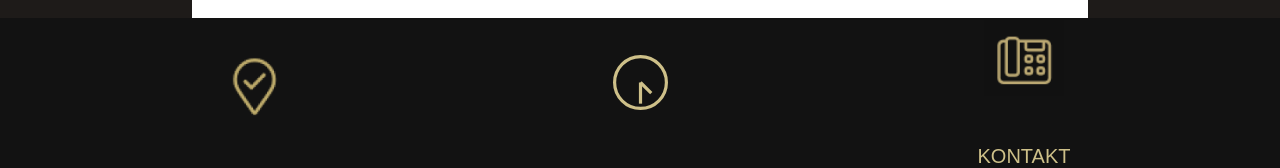
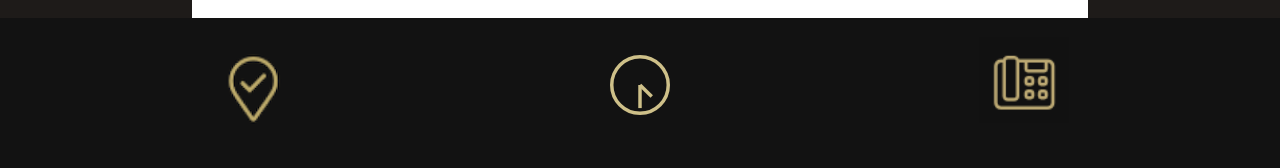
Before and after one commit to SuzanaRistic/RestaurangBokning, a React (Create React App) app: page /boka in a window 1280 px wide. Shown: the part 748-916 px from the top of the page. Built offline with nearby package versions, Linux system fonts and the light colour scheme; a web font is replaced by a local one.

Commit message:
footer fixed

```diff
--- a/src/styles/Footer.scss
+++ b/src/styles/Footer.scss
@@ -18,15 +18,14 @@ width: 30%;
 }
 
 .info-div {
-height: 120px;
-margin-top: -100px;
+    margin-top: -55px;
 }
 
 .info-pic {
-    width: 80px;
+    width: 90px;
 }
 
 .when-pic {
-    width: 55px;
-    margin-bottom: 10px;
+    width: 60px;
+    margin-bottom: 5px;
 }
--- a/tsconfig.json
+++ b/tsconfig.json
@@ -18,7 +18,7 @@
     "resolveJsonModule": true,
     "isolatedModules": true,
     "noEmit": true,
-    "jsx": "preserve"
+    "jsx": "react-jsx"
   },
   "include": [
     "src"
```
Also changed, not shown: src/images/where.png.
